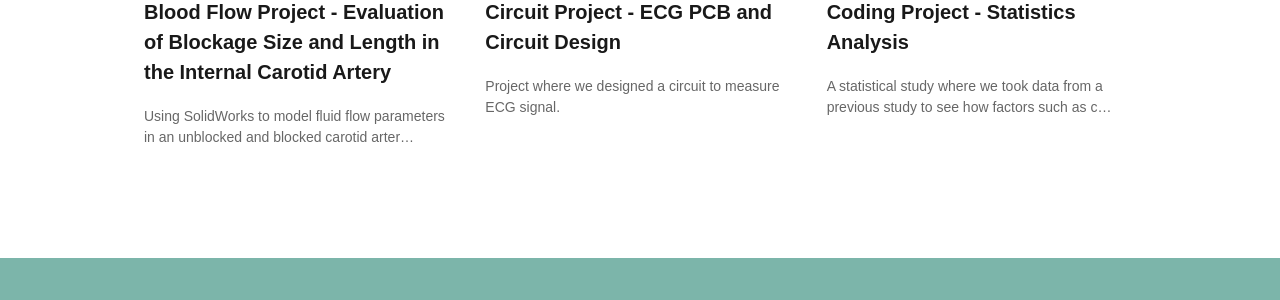
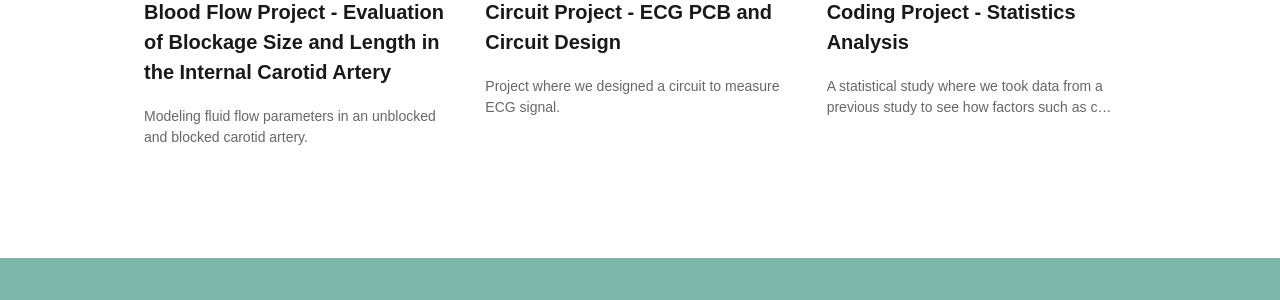
Before and after one commit to NicoleMRandazzo/nicolemrandazzo.github.io, a Jekyll site: the page built from index.html, in a window 1280 px wide. Shown: the part 1199-1499 px from the top of the page. Built offline with Jekyll 4.4.1, drawn with Linux system fonts in a browser that asks for light colours.

Commit message:
Update free-Japanese-anime-storyboard-template-widescreen-a4-vertical.md

```diff
--- a/_products/free-Japanese-anime-storyboard-template-widescreen-a4-vertical.md
+++ b/_products/free-Japanese-anime-storyboard-template-widescreen-a4-vertical.md
@@ -2,7 +2,7 @@
 title: Blood Flow Project - Evaluation of Blockage Size and Length in the Internal Carotid Artery
 layout: product
 description_markdown: >-
-  Using SolidWorks to model fluid flow parameters in an unblocked and blocked carotid artery.
+  Modeling fluid flow parameters in an unblocked and blocked carotid artery.
 date: 2020-01-27 12:09:50 +0100
 text-button: Cool! Give me this template, please!
 image: /images/templates/free-pdf-storyboards/ca1.png
```
